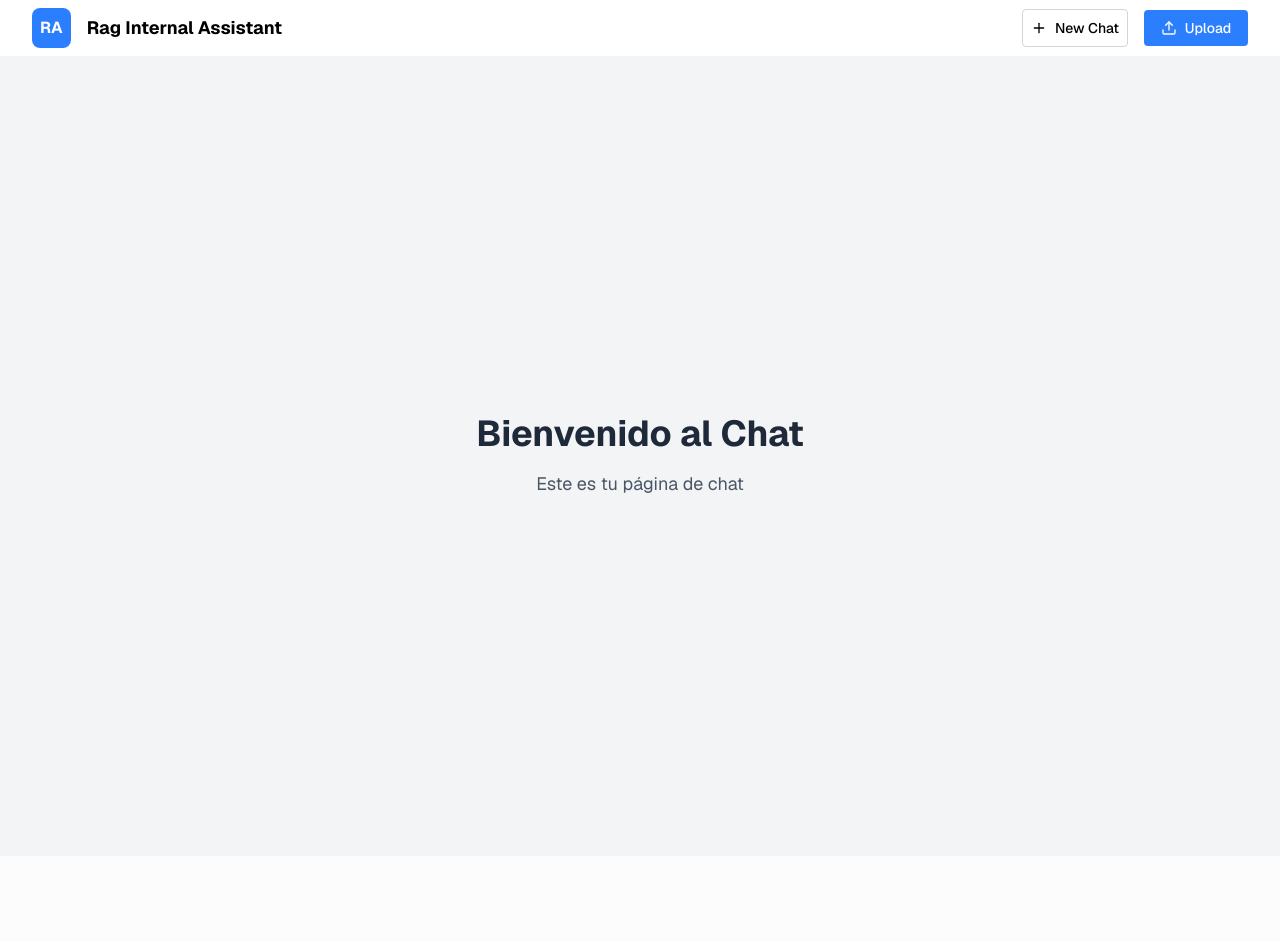
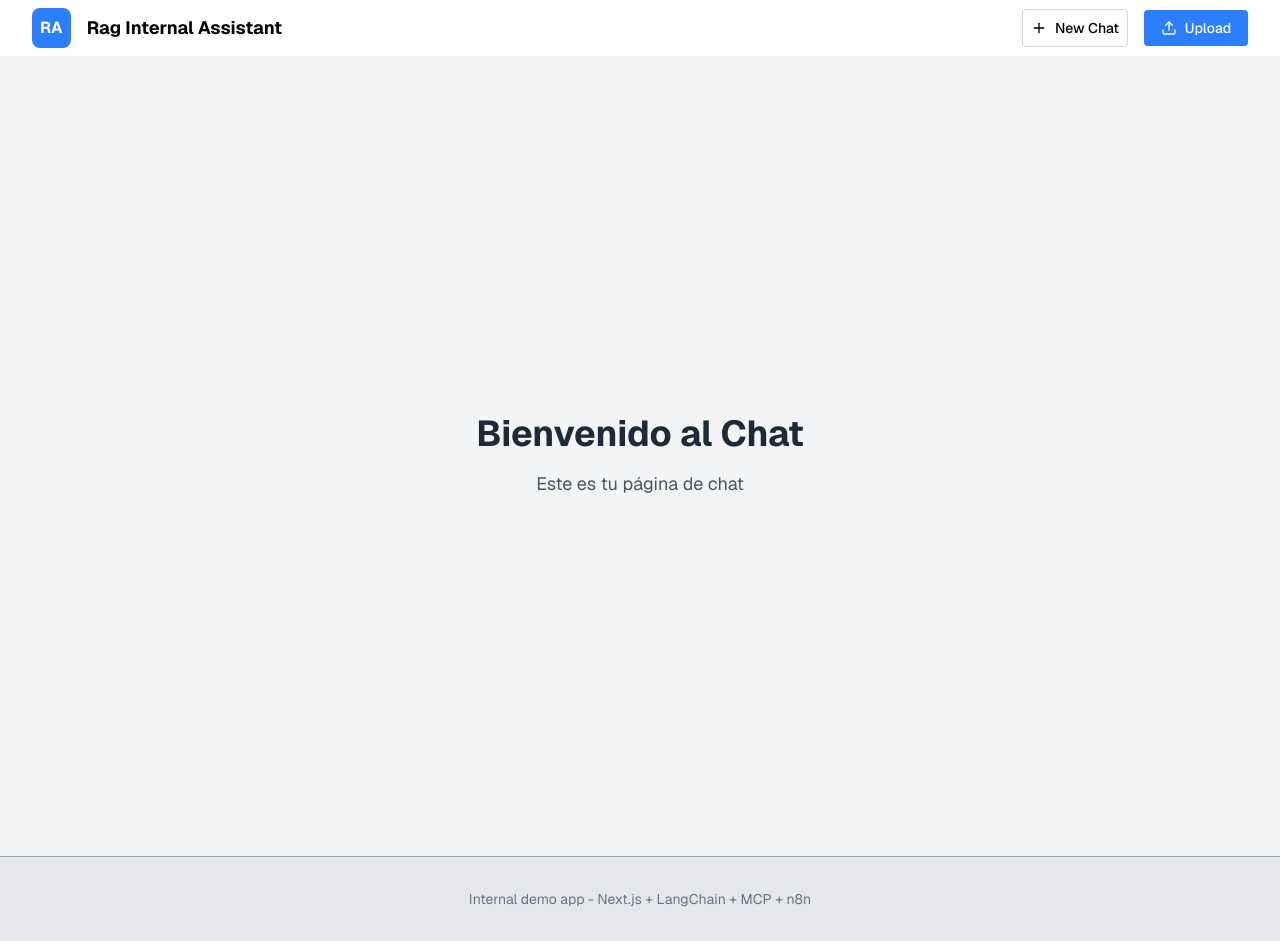
Before and after one commit to losadev/rag-internal-assistant, a Next.js app in the folder apps/web/: page /chat in a window 1280 px wide. Before the commit the page ends 856 px from the top, so only its background shows below. Built offline with nearby package versions, Linux system fonts and the light colour scheme.

Commit message:
Adds footer component to site layout

```diff
--- /dev/null
+++ b/apps/web/src/app/_components/Footer.tsx
@@ -0,0 +1,7 @@
+export const Footer = () => {
+  return (
+    <footer className="w-full text-center text-sm bg-gray-200 border-gray-400 text-gray-500 border-t py-8">
+      Internal demo app - Next.js + LangChain + MCP + n8n
+    </footer>
+  );
+};
--- a/apps/web/src/app/layout.tsx
+++ b/apps/web/src/app/layout.tsx
@@ -3,6 +3,7 @@ import { Geist, Geist_Mono } from "next/font/google";
 import "./globals.css";
 import { NavBar } from "./_components/NavBar";
 import { theme } from "./_config/theme";
+import { Footer } from "./_components/Footer";
 
 const geistSans = Geist({
   variable: "--font-geist-sans",
@@ -32,6 +33,7 @@ export default function RootLayout({
       >
         <NavBar />
         {children}
+        <Footer />
       </body>
     </html>
   );
```
